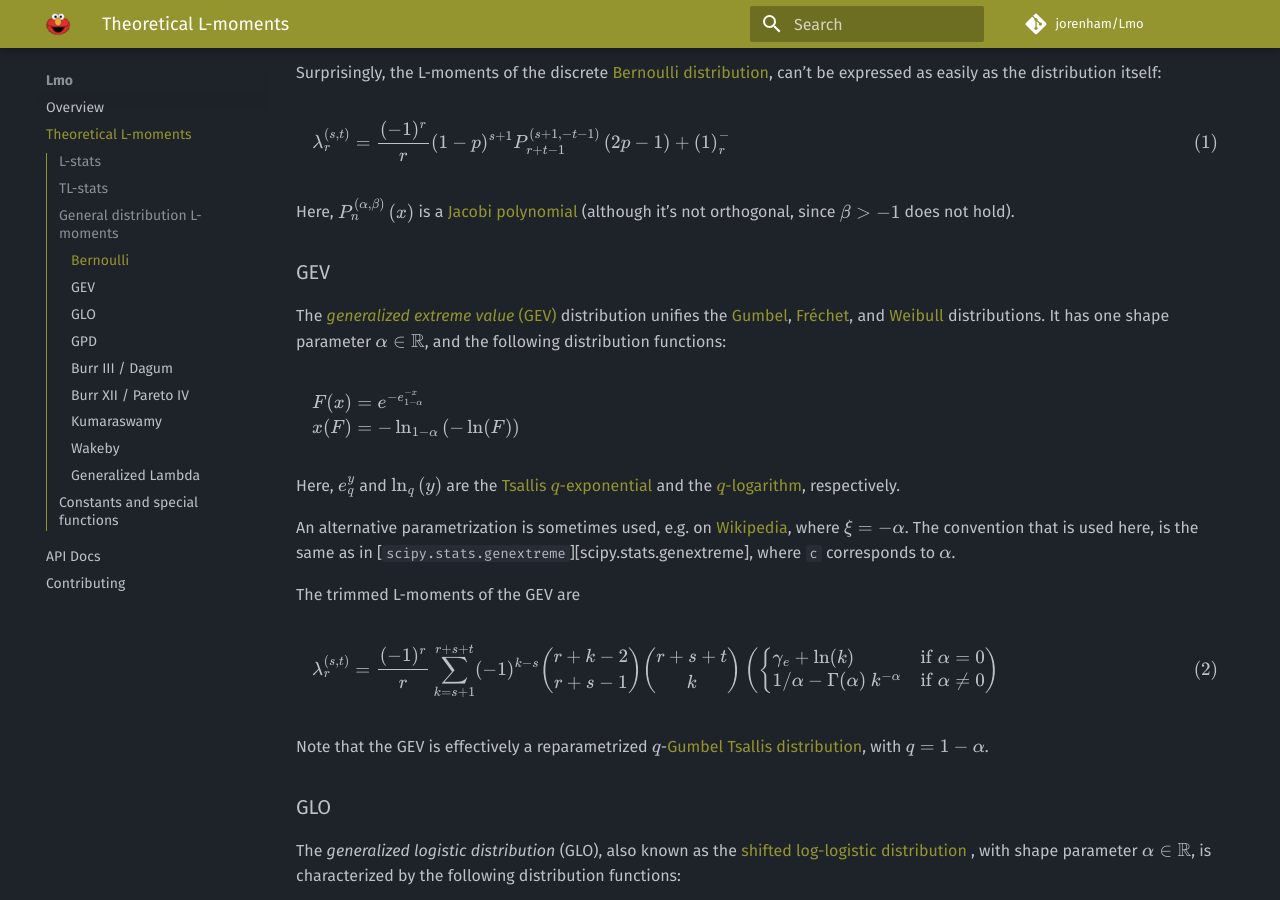
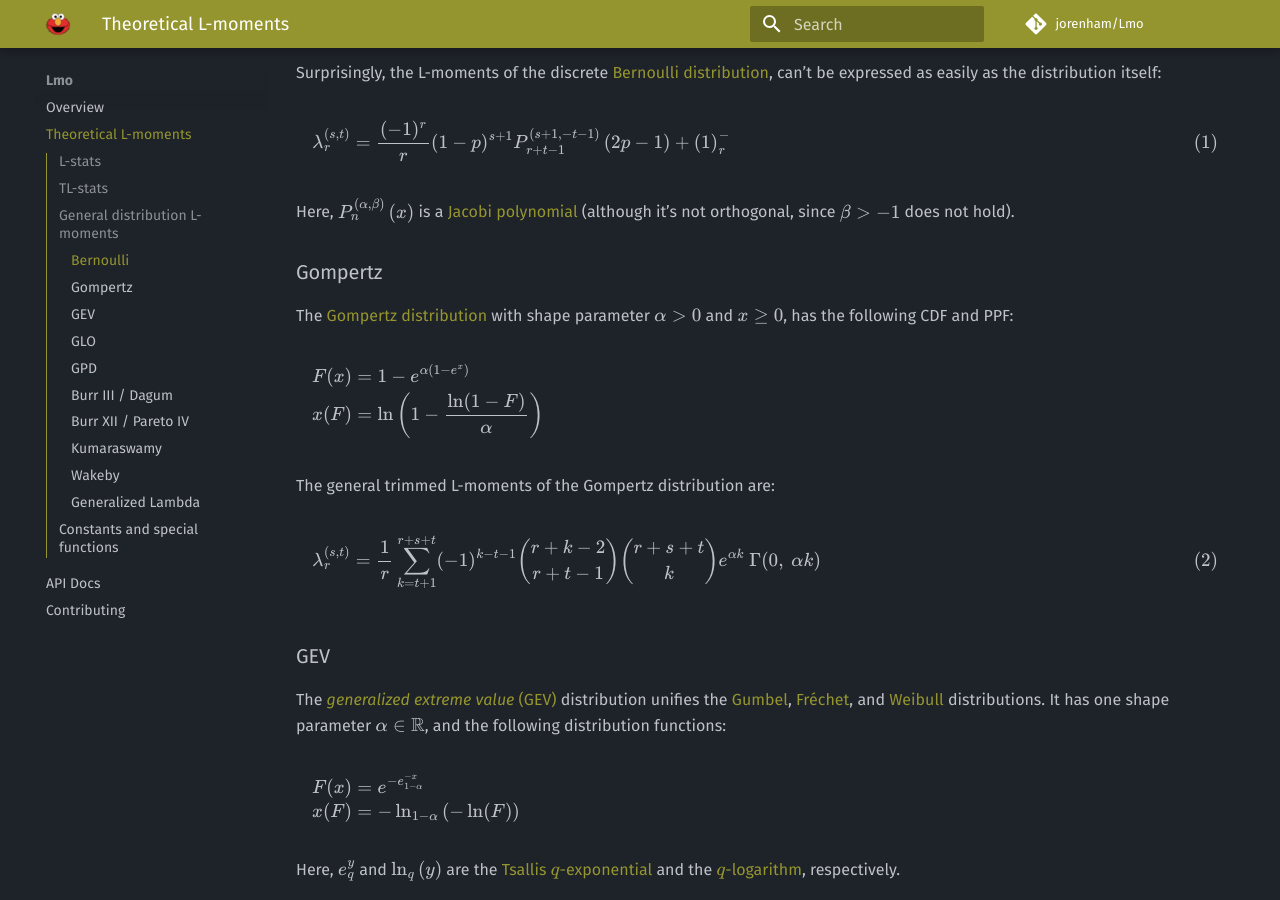
Before and after one commit to jorenham/Lmo, an MkDocs documentation site: the page built from docs/distributions.md, in a window 1280 px wide and 900 px high, scrolled down 3356 px. Built offline with MkDocs 1.6.1 and Material for MkDocs 9.7.7, drawn with Linux system fonts in a browser that asks for light colours; comment, search, counter and statistics services are not loaded; some of the changed text lies outside the part shown.

Commit message:
general L-moment f the Gompertz distribution

```diff
--- a/docs/distributions.md
+++ b/docs/distributions.md
@@ -689,6 +689,37 @@
 [Jacobi polynomial](#def-jacobi) (although it's not orthogonal, since
 \( \beta > -1 \) does not hold).
 
+
+### Gompertz
+
+The [Gompertz distribution](https://wikipedia.org/wiki/Gompertz_distribution)
+with shape parameter \( \alpha > 0 \) and \( x \ge 0 \), has the following CDF
+and PPF:
+
+
+\[
+    \begin{align*}
+        F(x) &= 1 - e^{\alpha (1 - e^x)} \\
+        x(F) &= \ln\left( 1 - \frac{\ln(1-F)}{\alpha} \right)
+    \end{align*}
+\]
+
+The general trimmed L-moments of the Gompertz distribution are:
+
+\[
+    \begin{equation}
+    \tlmoment{s, t}{r} =
+        \frac{1}{r}
+        \sum_{k = t + 1}^{r + s + t}
+            (-1)^{k - t - 1}
+            \binom{r + k - 2}{r + t - 1}
+            \binom{r + s + t}{k}
+            e^{\alpha k} \
+            \Gamma(0,\ \alpha k)
+    \label{eq:lr_gompertz}
+    \end{equation}
+\]
+
 ### GEV
 
 The [*generalized extreme value* (GEV)
@@ -1285,6 +1316,29 @@
         </a>
     </td>
 </tr>
+<tr id="def-gammainc" class="row-double-top">
+    <td>
+        <a
+            href="https://wikipedia.org/wiki/Incomplete_gamma_function"
+            target="_blank"
+            title="Incomplete gamma function - Wikipedia"
+        >
+            Incomplete gamma function
+        </a>
+    </td>
+    <td>\[ \Gamma(s,\ z) \]</td>
+    <td>\[ = \int_z^\infty t^{s - 1} e^{-t} \, \mathrm{d} t \]</td>
+    <td>
+        <a
+            href="https://docs.scipy.org/doc/scipy/reference/generated/scipy.special.gammaincc.html"
+            target="_blank"
+        >
+            <code>
+                scipy.special.gamma(s) * scipy.special.gammaincc(s, z)
+            <code>
+        </a>
+    </td>
+</tr>
 <tr id="def-digamma">
     <td>
         <a
@@ -1361,10 +1415,10 @@
     <td>\[ \jacobi{n}{\alpha}{\beta}{x} \]</td>
     <td>
         \[
-            = 2^{-n} \sum_{k=0}^n
+            = \frac{1}{2^n} \sum_{k=0}^n
                 \binom{n + \alpha}{k}
+                \binom{n + \beta}{n - k}
                 (x + 1)^{n + k}
-                \binom{n + \beta}{n - k}
                 (x - 1)^{n - k}
         \]
     </td>
```
